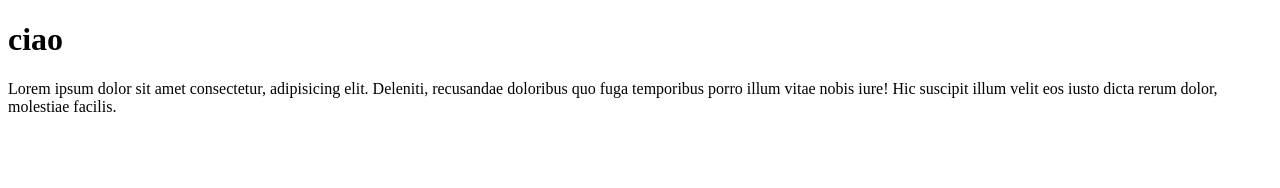
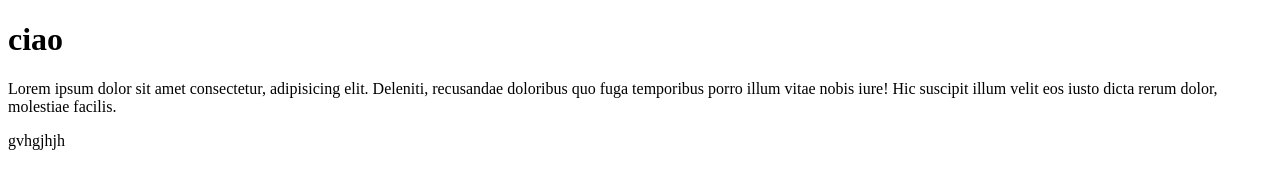
Before and after one commit to MartaBiellas/ciao, a plain HTML site: page index.html in a window 1280 px wide. Drawn offline with Linux system fonts and the light colour scheme.

Commit message:
aggiunto paragrafo

```diff
--- a/index.html
+++ b/index.html
@@ -10,6 +10,7 @@
     <div class ="container">
         <h1>ciao</h1>
         <p>Lorem ipsum dolor sit amet consectetur, adipisicing elit. Deleniti, recusandae doloribus quo fuga temporibus porro illum vitae nobis iure! Hic suscipit illum velit eos iusto dicta rerum dolor, molestiae facilis.</p>
+        <p>gvhgjhjh</p>
     </div>
 </body>
 </html>
```
